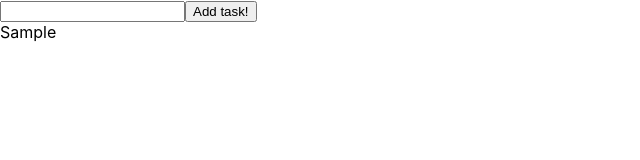
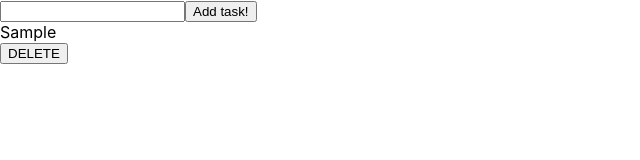
Before and after one commit to Edyta2801/React-day6, a React (Create React App) app: page / in a window 1280 px wide. Both pictures are taken after typing "Sample" into the empty fields and a click on the button "Add task!". Shown: the top 160 px of the page, without its empty margins (0-640 px from the left). Built offline with nearby package versions, Linux system fonts and the light colour scheme.

Commit message:
complete and delete task

```diff
--- a/src/ToDo/List.js
+++ b/src/ToDo/List.js
@@ -12,6 +12,8 @@ const List = (props) => (
                     <Task
                         key={task.key}
                         task={task}
+                        completeTask={props.completeTask}
+                        deleteTask={props.deleteTask}
                     />
 
                 )
--- a/src/ToDo/Task.js
+++ b/src/ToDo/Task.js
@@ -1,8 +1,23 @@
 import React from 'react'
 
-const Task=(props)=>(
+
+
+const completedStyle = {
+    textDecoration: 'line-through'
+}
+const Task = (props) => (
     <div>
-        {props.task.taskText}
+        <div
+            onClick={() => props.completeTask(props.task.key)}
+            style={props.task.isCompleted ? completedStyle : {}}
+        >
+            {props.task.taskText}
+        </div>
+        <button
+            onClick={() => props.deleteTask(props.task.key)}
+        >
+            DELETE
+        </button>
     </div>
 )
 export default Task
--- a/src/ToDo/ToDo.js
+++ b/src/ToDo/ToDo.js
@@ -36,10 +36,10 @@ class ToDo extends React.Component {
     completeTask = taskKey => this.setState({
         tasks: this.state.tasks.map(
             task => (
-                (task.key !== taskKey) ?
+                (task.key === taskKey) ?
                     {
-                        ...task
-                            .isCompleted = true
+                        ...task,
+                        isCompleted: true
                     }
                     :
                     task
@@ -64,8 +64,11 @@ class ToDo extends React.Component {
                     addTask={this.addTask}
                 />
                 <List
-                tasksList={this.state.tasks}
+                    tasksList={this.state.tasks}
+                    completeTask={this.completeTask}
+                    deleteTask={this.deleteTask}
                 />
+
             </div>
         )
     }
```
